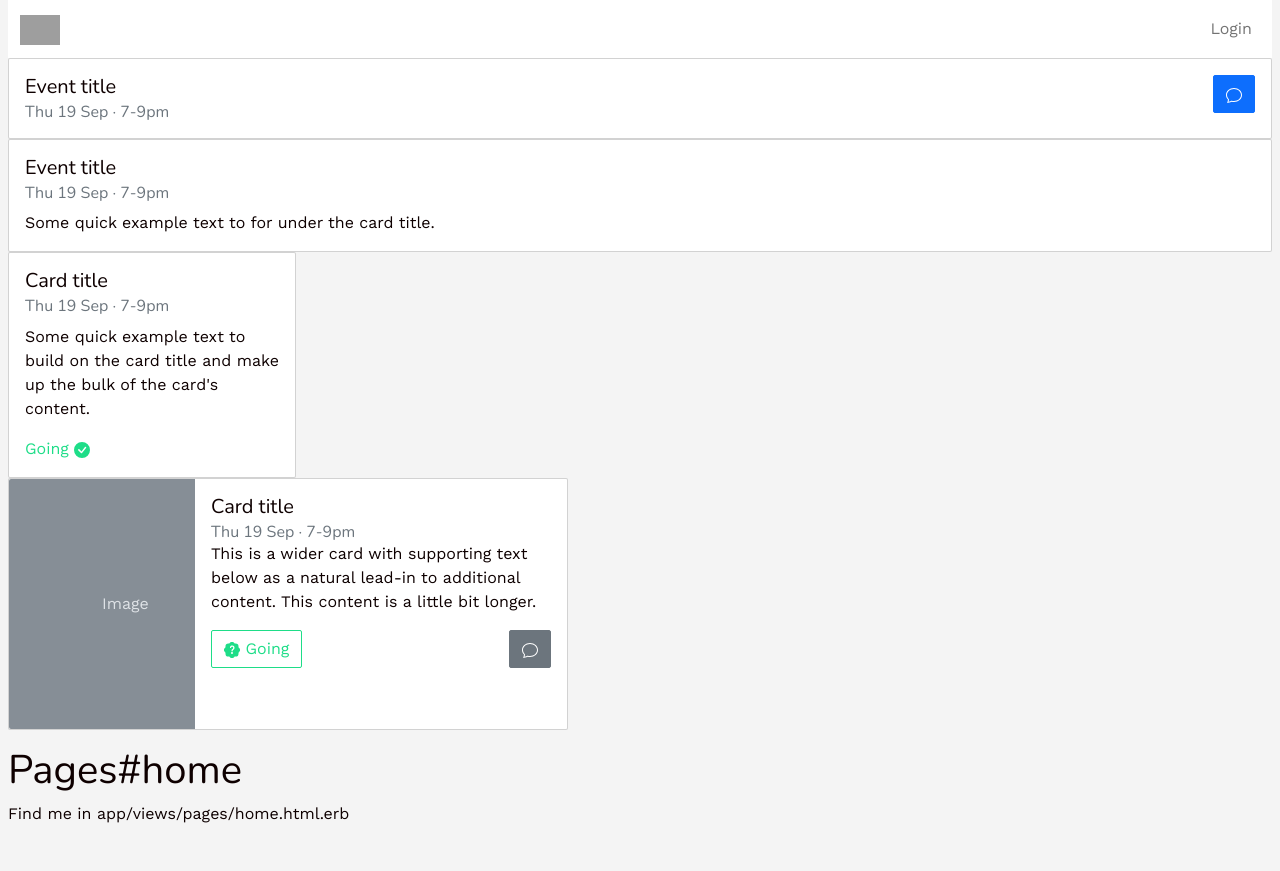
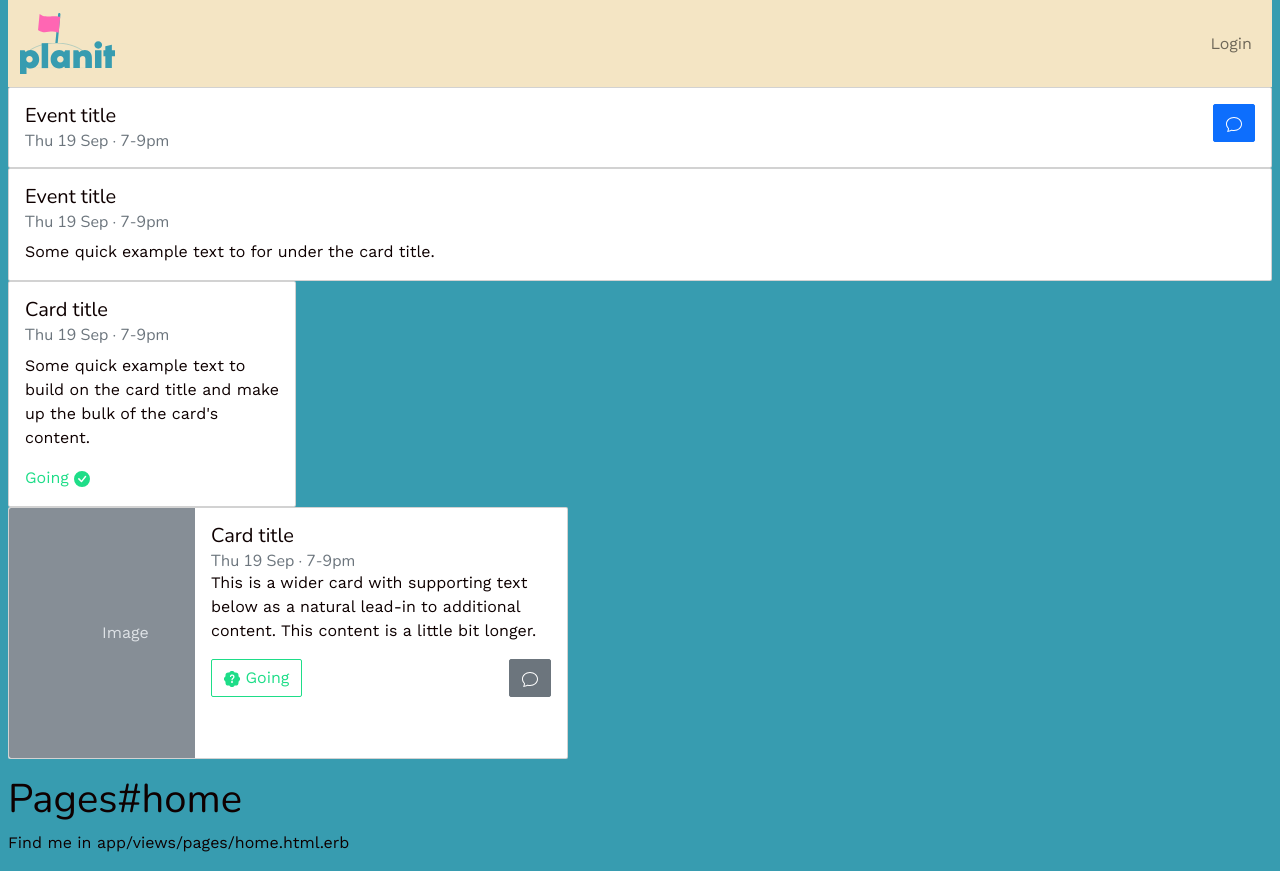
Before and after one commit to gadorcc/Planit, a Rails app: page / in a window 1280 px wide. Before the commit the page ends 823 px from the top, so only its background shows below. Run offline with Rails 7, Linux system fonts and the light colour scheme; style sheets or scripts are compiled from the project's sources; some libraries are stand-ins or nearby versions; grey boxes are pictures that could not be loaded.

Commit message:
styled navbar basic and page background

```diff
--- a/app/assets/stylesheets/application.scss
+++ b/app/assets/stylesheets/application.scss
@@ -10,3 +10,7 @@
 // Your CSS partials
 @import "components/index";
 @import "pages/index";
+
+body {
+  background-color: $moonstone;
+}
--- a/app/assets/stylesheets/components/_navbar.scss
+++ b/app/assets/stylesheets/components/_navbar.scss
@@ -1,6 +1,6 @@
 .navbar-lewagon {
   justify-content: space-between;
-  background: white;
+  background: $dutch-white;
 }
 
 .navbar-lewagon .navbar-collapse {
@@ -8,5 +8,15 @@
 }
 
 .navbar-lewagon .navbar-brand img {
-  width: 40px;
+  width: 95px;
 }
+
+.navbar-toggler {
+  border: solid 1px $moonstone !important;
+}
+
+.navbar-toggler:focus {
+  outline: $moonstone !important;
+  color: $moonstone !important;
+  border-color: $moonstone !important;
+}
--- a/app/assets/stylesheets/config/_colors.scss
+++ b/app/assets/stylesheets/config/_colors.scss
@@ -8,3 +8,35 @@
 $green: #1EDD88;
 $gray: #0E0000;
 $light-gray: #F4F4F4;
+
+/* SCSS HEX */
+$moonstone: #379cb0ff;
+$dutch-white: #f4e5c4ff;
+$hot-pink: #ff66b3ff;
+$indigo-dye: #084b83ff;
+$licorice: #230c0fff;
+
+/* SCSS HSL */
+$moonstone: hsla(190, 52%, 45%, 1);
+$dutch-white: hsla(41, 69%, 86%, 1);
+$hot-pink: hsla(330, 100%, 70%, 1);
+$indigo-dye: hsla(207, 88%, 27%, 1);
+$licorice: hsla(352, 49%, 9%, 1);
+
+/* SCSS RGB */
+$moonstone: rgba(55, 156, 176, 1);
+$dutch-white: rgba(244, 229, 196, 1);
+$hot-pink: rgba(255, 102, 179, 1);
+$indigo-dye: rgba(8, 75, 131, 1);
+$licorice: rgba(35, 12, 15, 1);
+
+/* SCSS Gradient */
+$gradient-top: linear-gradient(0deg, #379cb0ff, #f4e5c4ff, #ff66b3ff, #084b83ff, #230c0fff);
+$gradient-right: linear-gradient(90deg, #379cb0ff, #f4e5c4ff, #ff66b3ff, #084b83ff, #230c0fff);
+$gradient-bottom: linear-gradient(180deg, #379cb0ff, #f4e5c4ff, #ff66b3ff, #084b83ff, #230c0fff);
+$gradient-left: linear-gradient(270deg, #379cb0ff, #f4e5c4ff, #ff66b3ff, #084b83ff, #230c0fff);
+$gradient-top-right: linear-gradient(45deg, #379cb0ff, #f4e5c4ff, #ff66b3ff, #084b83ff, #230c0fff);
+$gradient-bottom-right: linear-gradient(135deg, #379cb0ff, #f4e5c4ff, #ff66b3ff, #084b83ff, #230c0fff);
+$gradient-top-left: linear-gradient(225deg, #379cb0ff, #f4e5c4ff, #ff66b3ff, #084b83ff, #230c0fff);
+$gradient-bottom-left: linear-gradient(315deg, #379cb0ff, #f4e5c4ff, #ff66b3ff, #084b83ff, #230c0fff);
+$gradient-radial: radial-gradient(#379cb0ff, #f4e5c4ff, #ff66b3ff, #084b83ff, #230c0fff);
--- a/app/views/shared/_navbar.html.erb
+++ b/app/views/shared/_navbar.html.erb
@@ -1,7 +1,7 @@
 <div class="navbar navbar-expand-sm navbar-light navbar-lewagon">
   <div class="container-fluid">
     <%= link_to "#", class: "navbar-brand" do %>
-      <%= image_tag "https://raw.githubusercontent.com/lewagon/fullstack-images/master/uikit/logo.png" %>
+      <%= image_tag "planit-logo-cl.svg" %>
     <% end %>
 
     <button class="navbar-toggler" type="button" data-bs-toggle="collapse" data-bs-target="#navbarSupportedContent" aria-controls="navbarSupportedContent" aria-expanded="false" aria-label="Toggle navigation">
```
Also changed, not shown: app/assets/images/planit-logo-cl.svg (added), app/assets/images/planit-logo.svg (added).
